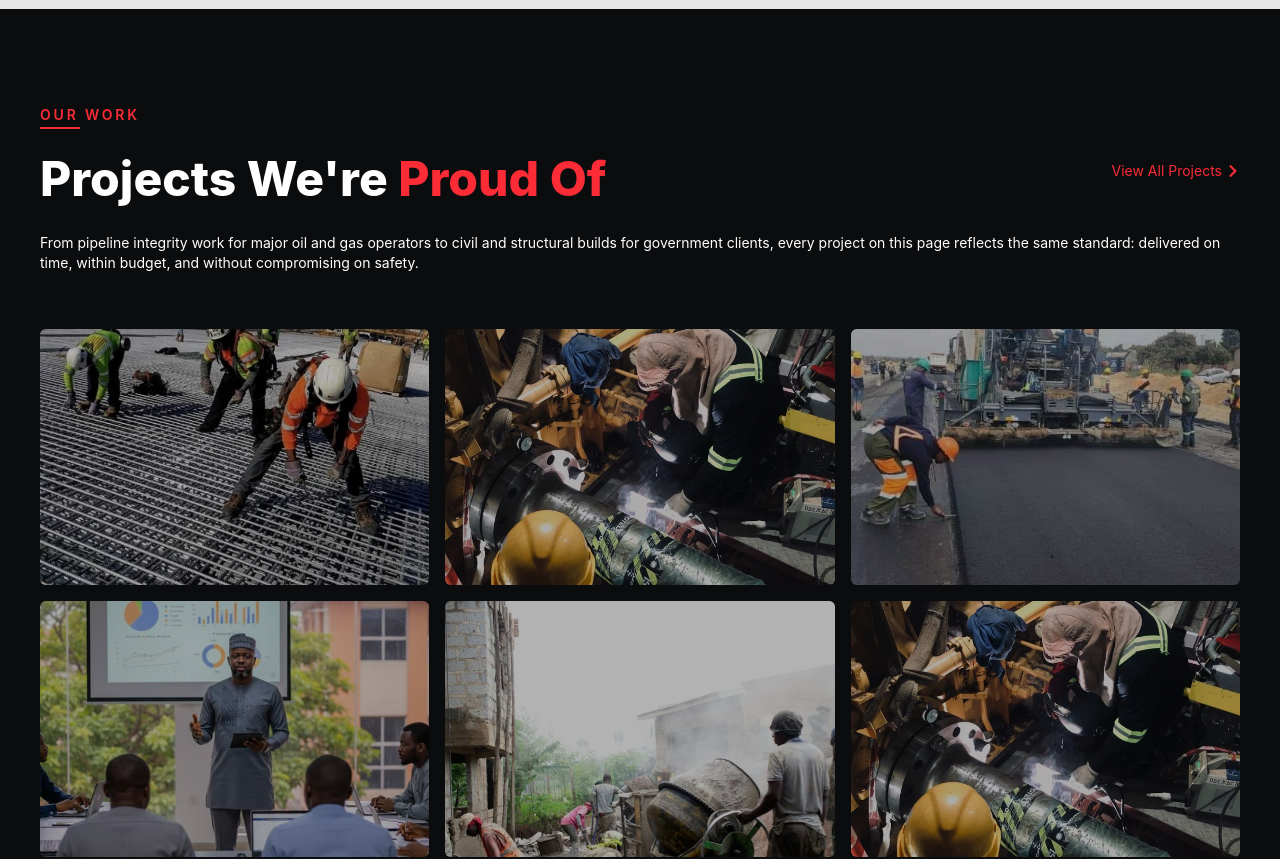
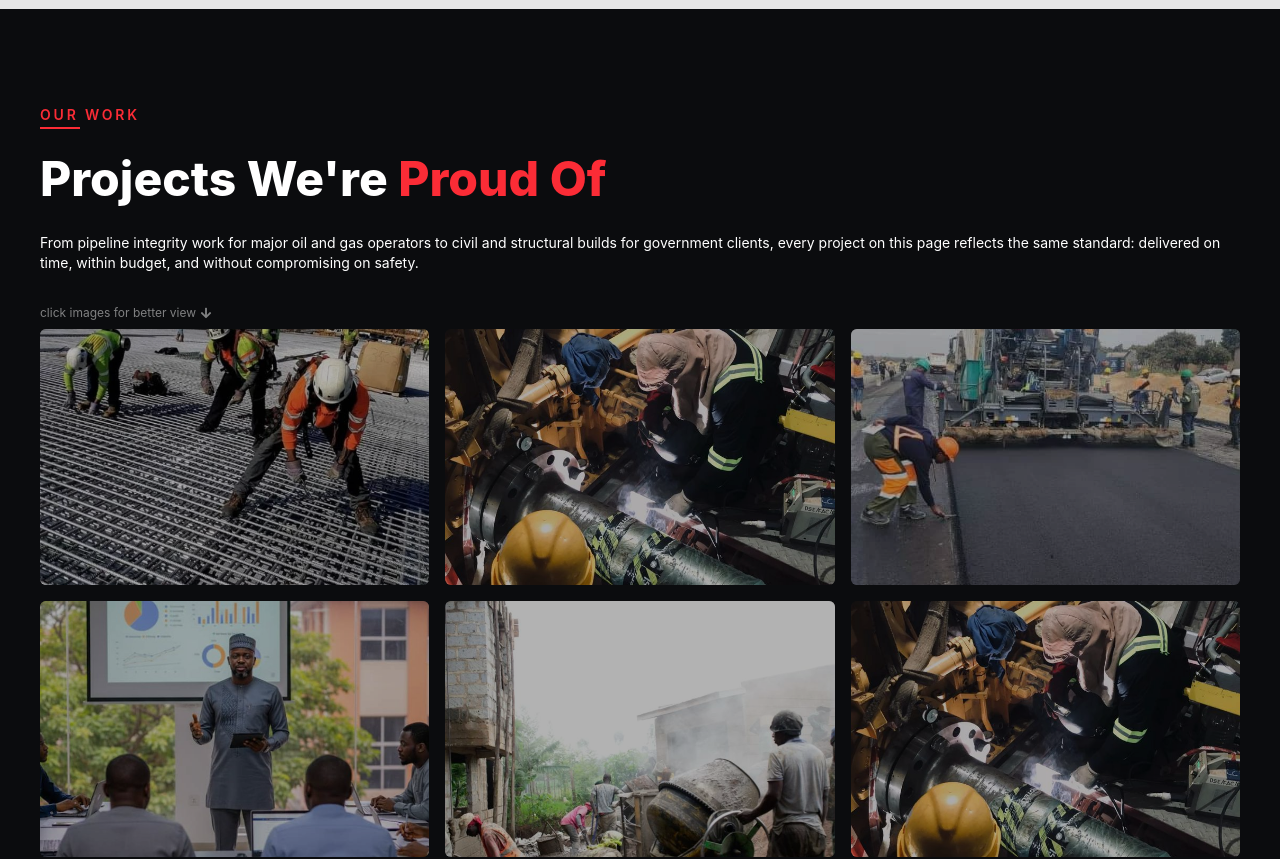
Before and after one commit to AghoghoOgbotor18/AutumnProjects, a React (Vite) app: page / in a window 1280 px wide. Shown: the part 2680-3539 px from the top of the page. Built offline with nearby package versions, Linux system fonts and the light colour scheme.

Commit message:
remove the top project button link and add more text

```diff
--- a/src/components/Home/Projects.jsx
+++ b/src/components/Home/Projects.jsx
@@ -1,5 +1,5 @@
 import React, { useState, useEffect, useRef } from 'react'
-import { FaTimes, FaChevronLeft, FaChevronRight } from 'react-icons/fa'
+import { FaTimes, FaChevronLeft, FaChevronRight, FaArrowDown } from 'react-icons/fa'
 import civilImage from "../../assets/images/civil.jpg"
 import mechanical from "../../assets/images/elect.jpg"
 import procurement from "../../assets/images/procurement.jpg"
@@ -76,25 +76,18 @@ const Projects = () => {
                     <span className="relative text-red-500 text-sm font-semibold tracking-[0.2em] uppercase before:absolute before:w-10 before:bg-red-500 before:-bottom-1 before:h-0.5">
                         Our Work
                     </span>
-                    <div className="flex justify-between items-center">
                     <h2 className="text-white text-3xl md:text-5xl font-extrabold mt-4 leading-tight">
                         Projects We're <span className="text-red-500">Proud Of</span>
                     </h2>
-                        <a
-                            href="/projects"
-                            className="inline-flex items-center text-sm text-red-500 gap-1 transition-colors duration-300 w-fit group"
-                        >
-                            View All Projects
-                            <FaChevronRight className='group-hover:pl-1' />
-                        </a>
-                    </div>
                     <p className='text-white mt-4 text-sm'>
                         From pipeline integrity work for major oil and gas operators to civil and structural builds for government clients, every project on this page reflects the same standard: delivered on time, within budget, and without compromising on safety.
                     </p>
+
                 </div>
 
                 {/* Gallery grid */}
-                <div className="grid grid-cols-2 md:grid-cols-3 gap-4">
+                <div className="relative grid grid-cols-2 md:grid-cols-3 gap-4">
+                    <p className='absolute -top-6 text-xs text-white/50 animate-pulse flex items-center gap-1 -mb-5'>click images for better view <FaArrowDown /></p>
                     {projects.map((project, index) => (
                         <button
                         key={project.id}
@@ -149,7 +142,7 @@ const Projects = () => {
                 <button
                     onClick={showPrev}
                     aria-label="Previous image"
-                    className="hidden md:flex absolute left-6 top-1/2 -translate-y-1/2 text-white/60 hover:text-red-500 transition-colors duration-200"
+                    className="flex absolute left-6 top-1/2 -translate-y-1/2 text-white/60 hover:text-red-500 transition-colors duration-200"
                 >
                     <FaChevronLeft className="w-8 h-8" />
                 </button>
@@ -173,7 +166,7 @@ const Projects = () => {
                 <button
                     onClick={showNext}
                     aria-label="Next image"
-                    className="hidden md:flex absolute right-6 top-1/2 -translate-y-1/2 text-white/60 hover:text-red-500 transition-colors duration-200"
+                    className="flex absolute right-6 top-1/2 -translate-y-1/2 text-white/60 hover:text-red-500 transition-colors duration-200"
                 >
                     <FaChevronRight className="w-8 h-8" />
                 </button>
```
Lines whose indentation alone changed are shown as unchanged.
